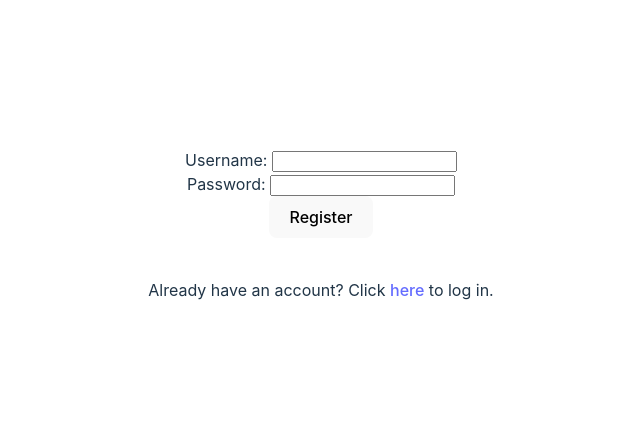
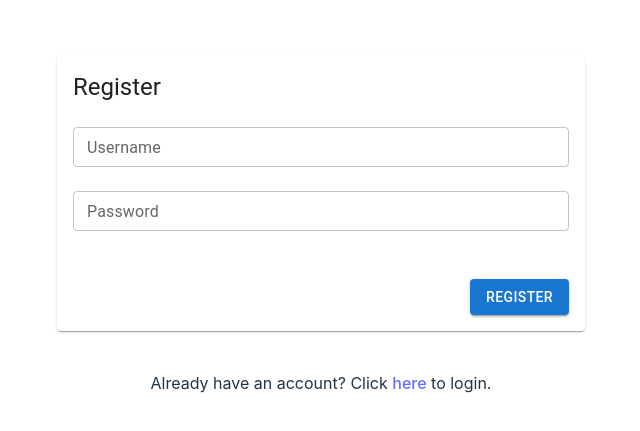
Before and after one commit to nrudzis/Capstone_2, a React (Vite) app in the folder client/: page /auth/register in a window 1280 px wide. Shown: the part 167-598 px from the top of the page, without its empty margins (319-959 px from the left). Built offline with nearby package versions, Linux system fonts and the light colour scheme.

Commit message:
improve Login and Register forms with MUI and client-side validation

```diff
--- a/client/src/Login.jsx
+++ b/client/src/Login.jsx
@@ -1,27 +1,28 @@
-import { useState } from 'react'
+import { useForm, Controller } from 'react-hook-form'
+import Card from '@mui/material/Card'
+import CardContent from '@mui/material/CardContent'
+import CardActions from '@mui/material/CardActions'
+import Typography from '@mui/material/Typography'
+import TextField from '@mui/material/TextField'
+import Button from '@mui/material/Button'
 import { useNavigate, useOutletContext, Link } from 'react-router'
 import SwapApi from './api.js'
 
 function Login() {
-  const [formData, setFormData] = useState({
-    username: "",
-    password: ""
-  });
 
   const navigate = useNavigate();
   const { showToast } = useOutletContext();
 
-  const handleChange = e => {
-    const { name, value } = e.target;
-    setFormData({
-      ...formData,
-      [name]: value
+  const {
+    control,
+    handleSubmit
+  } = useForm({
+    username: "",
+    password: "",
   });
-  };
 
-  const handleSubmit = async e => {
-    e.preventDefault();
-    const result = await SwapApi.login(formData);
+  const onSubmit = async (data) => {
+    const result = await SwapApi.login(data);
     if (result.success) {
       navigate(`/users/${result.username}`);
       showToast(`Successfully logged in. Welcome, ${result.username}!`);
@@ -32,33 +33,78 @@ function Login() {
 
   return (
     <>
-      <form onSubmit={handleSubmit}>
-        <div>
-          <label htmlFor="username">Username: </label>
-          <input
-            type="text"
+      <Card>
+        <form onSubmit={handleSubmit(onSubmit)}>
+          <CardContent>
+            <Typography gutterBottom variant="h5" component="div" sx={{ display: "flex", justifyContent: "flex-start" }}>
+              Log In
+            </Typography>
+            <Controller
+              name="username"
+              control={control}
+              placeholder="username"
+              render={({field, fieldState}) => (
+                <TextField
+                  fullWidth
+                  sx={{ mt: 2, mb: 1 }}
+                  size="small"
                   id="username"
-            name="username"
-            value={formData.username}
-            onChange={handleChange}
+                  label="Username"
+                  variant="outlined"
+                  error={!!fieldState.error}
+                  helperText={fieldState.error?.message}
+                  {...field}
                 />
-        </div>
-        <div>
-          <label htmlFor="password">Password: </label>
-          <input
+              )}
+              rules={{
+                required: "Username is required",
+                maxLength: {
+                  value: 20,
+                  message: "Usernames cannot be more than 20 characters"
+                }
+              }}
+            />
+            <Controller
+              name="password"
+              control={control}
+              render={({field, fieldState}) => (
+                <TextField
+                  fullWidth
+                  sx={{ mt: 2, mb: 1 }}
+                  size="small"
+                  id="password"
+                  label="Password"
                   type="password"
-            id="password"
-            name="password"
-            value={formData.password}
-            onChange={handleChange}
+                  variant="outlined"
+                  error={!!fieldState.error}
+                  helperText={fieldState.error?.message}
+                  {...field}
                 />
-        </div>
-        <button type="submit">Log In</button>
+              )}
+              rules={{
+                required: "Password is required",
+                maxLength: {
+                  value: 20,
+                  message: "Password cannot be more than 20 characters"
+                }
+              }}
+            />
+          </CardContent>
+          <CardActions sx={{ mr: 1, justifyContent: "flex-end" }}>
+            <Button
+              variant="contained"
+              type="submit"
+              sx={{ mt: 2, mb: 1 }}
+            >
+              Log In
+            </Button>
+          </CardActions>
         </form>
+      </Card>
       <br/>
       <p>Don't have an account? Click <Link to="/auth/register">here</Link> to register.</p>
     </>
   )
-}
+};
 
 export default Login;
--- a/client/src/Register.jsx
+++ b/client/src/Register.jsx
@@ -1,27 +1,28 @@
-import { useState } from 'react'
+import { useForm, Controller } from 'react-hook-form'
+import Card from '@mui/material/Card'
+import CardContent from '@mui/material/CardContent'
+import CardActions from '@mui/material/CardActions'
+import Typography from '@mui/material/Typography'
+import TextField from '@mui/material/TextField'
+import Button from '@mui/material/Button'
 import { useNavigate, useOutletContext, Link } from 'react-router'
 import SwapApi from './api.js'
 
 function Register() {
-  const [formData, setFormData] = useState({
-    username: "",
-    password: ""
-  });
 
   const navigate = useNavigate();
   const { showToast } = useOutletContext();
 
-  const handleChange = e => {
-    const { name, value } = e.target;
-    setFormData({
-      ...formData,
-      [name]: value
+  const {
+    control,
+    handleSubmit
+  } = useForm({
+    username: "",
+    password: "",
   });
-  };
 
-  const handleSubmit = async e => {
-    e.preventDefault();
-    const result = await SwapApi.register(formData);
+  const onSubmit = async (data) => {
+    const result = await SwapApi.register(data);
     if (result.success) {
       navigate(`/users/${result.username}`);
       showToast(`Successfully registered. Welcome, ${result.username}!`);
@@ -32,33 +33,78 @@ function Register() {
 
   return (
     <>
-      <form onSubmit={handleSubmit}>
-        <div>
-          <label htmlFor="username">Username: </label>
-          <input
-            type="text"
+      <Card>
+        <form onSubmit={handleSubmit(onSubmit)}>
+          <CardContent>
+            <Typography gutterBottom variant="h5" component="div" sx={{ display: "flex", justifyContent: "flex-start" }}>
+              Register
+            </Typography>
+            <Controller
+              name="username"
+              control={control}
+              placeholder="username"
+              render={({field, fieldState}) => (
+                <TextField
+                  fullWidth
+                  sx={{ mt: 2, mb: 1 }}
+                  size="small"
                   id="username"
-            name="username"
-            value={formData.username}
-            onChange={handleChange}
+                  label="Username"
+                  variant="outlined"
+                  error={!!fieldState.error}
+                  helperText={fieldState.error?.message}
+                  {...field}
                 />
-        </div>
-        <div>
-          <label htmlFor="password">Password: </label>
-          <input
+              )}
+              rules={{
+                required: "Username is required",
+                maxLength: {
+                  value: 20,
+                  message: "Username cannot be more than 20 characters"
+                }
+              }}
+            />
+            <Controller
+              name="password"
+              control={control}
+              render={({field, fieldState}) => (
+                <TextField
+                  fullWidth
+                  sx={{ mt: 2, mb: 1 }}
+                  size="small"
+                  id="password"
+                  label="Password"
                   type="password"
-            id="password"
-            name="password"
-            value={formData.password}
-            onChange={handleChange}
+                  variant="outlined"
+                  error={!!fieldState.error}
+                  helperText={fieldState.error?.message}
+                  {...field}
                 />
-        </div>
-        <button type="submit">Register</button>
+              )}
+              rules={{
+                required: "Password is required",
+                maxLength: {
+                  value: 20,
+                  message: "Password cannot be more than 20 characters"
+                }
+              }}
+            />
+          </CardContent>
+          <CardActions sx={{ mr: 1, justifyContent: "flex-end" }}>
+            <Button
+              variant="contained"
+              type="submit"
+              sx={{ mt: 2, mb: 1 }}
+            >
+              Register
+            </Button>
+          </CardActions>
         </form>
+      </Card>
       <br/>
-      <p>Already have an account? Click <Link to="/auth/login">here</Link> to log in.</p>
+      <p>Already have an account? Click <Link to="/auth/login">here</Link> to login.</p>
     </>
   )
-}
+};
 
 export default Register;
```
Lines whose indentation alone changed are shown as unchanged.
